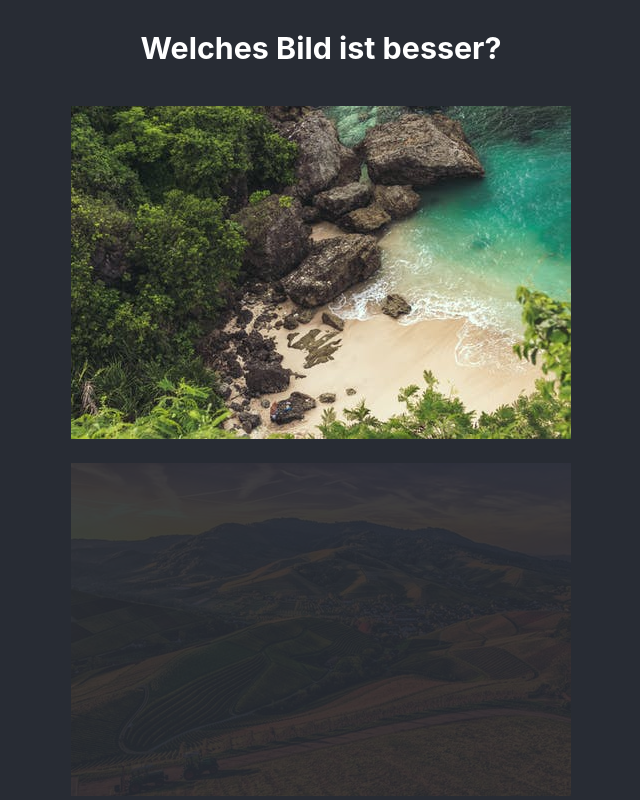
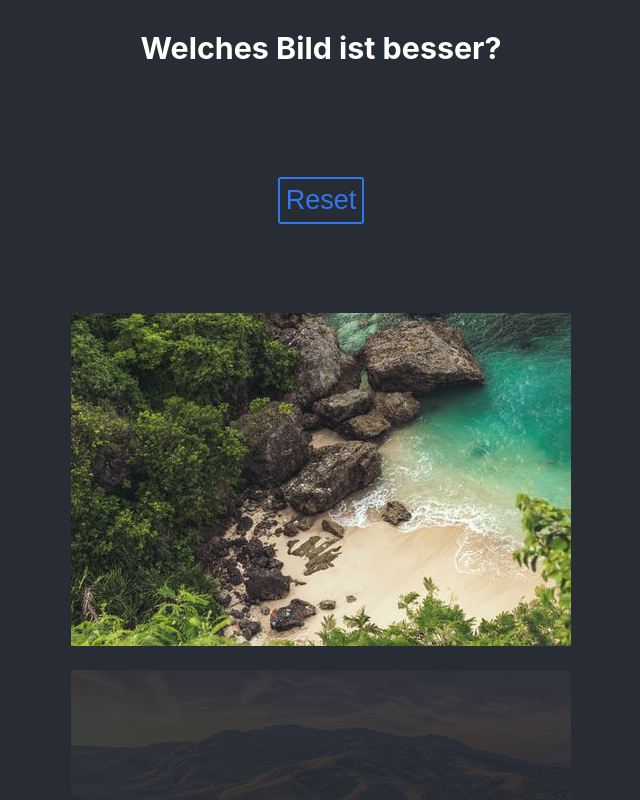
Before and after one commit to iaxon/poll, a React (Create React App) app: page / in a window 1280 px wide. Both pictures are taken after a click on the element 640 px from the left and 275 px from the top of the page. Shown: the top 800 px of the page, without its empty margins (319-959 px from the left). Built offline with nearby package versions, Linux system fonts and the light colour scheme.

Commit message:
commit before changing from css to scss; css file is already renamed to .scss but Syntax hasnt changed

```diff
--- a/src/App.scss
+++ b/src/App.scss
@@ -1,3 +1,4 @@
+
 .App {
   text-align: center;
 }
@@ -124,6 +125,9 @@ button {
   margin: 10vh;
   bottom: 0;
 }
+.submitButton{
+
+}
 
 .App-link {
   color: #61dafb;
--- a/src/Question.tsx
+++ b/src/Question.tsx
@@ -54,6 +54,16 @@ export default class Question extends React.PureComponent<
         <h3>
           Welches Bild ist besser?
         </h3>
+        <button hidden={this.state.selectedId === undefined}
+          onClick={(e: any) => {
+            this.props.setShowNumber(
+              this.state.waldNumber,
+              this.state.bergNumber
+            );
+          }}
+        >
+          Reset
+        </button>
         <div className="container">
           {/* <Picture
           picName={wald}
@@ -73,7 +83,7 @@ export default class Question extends React.PureComponent<
 
           ]} didSelect={(id: number) => this.didSelect(id)}/>
         </div>
-          <button hidden={this.state.selectedId === undefined}
+          <button className ="submitButton"hidden={this.state.selectedId === undefined}
           onClick={(e: any) => {
             this.props.setShowNumber(
               this.state.waldNumber,
```
